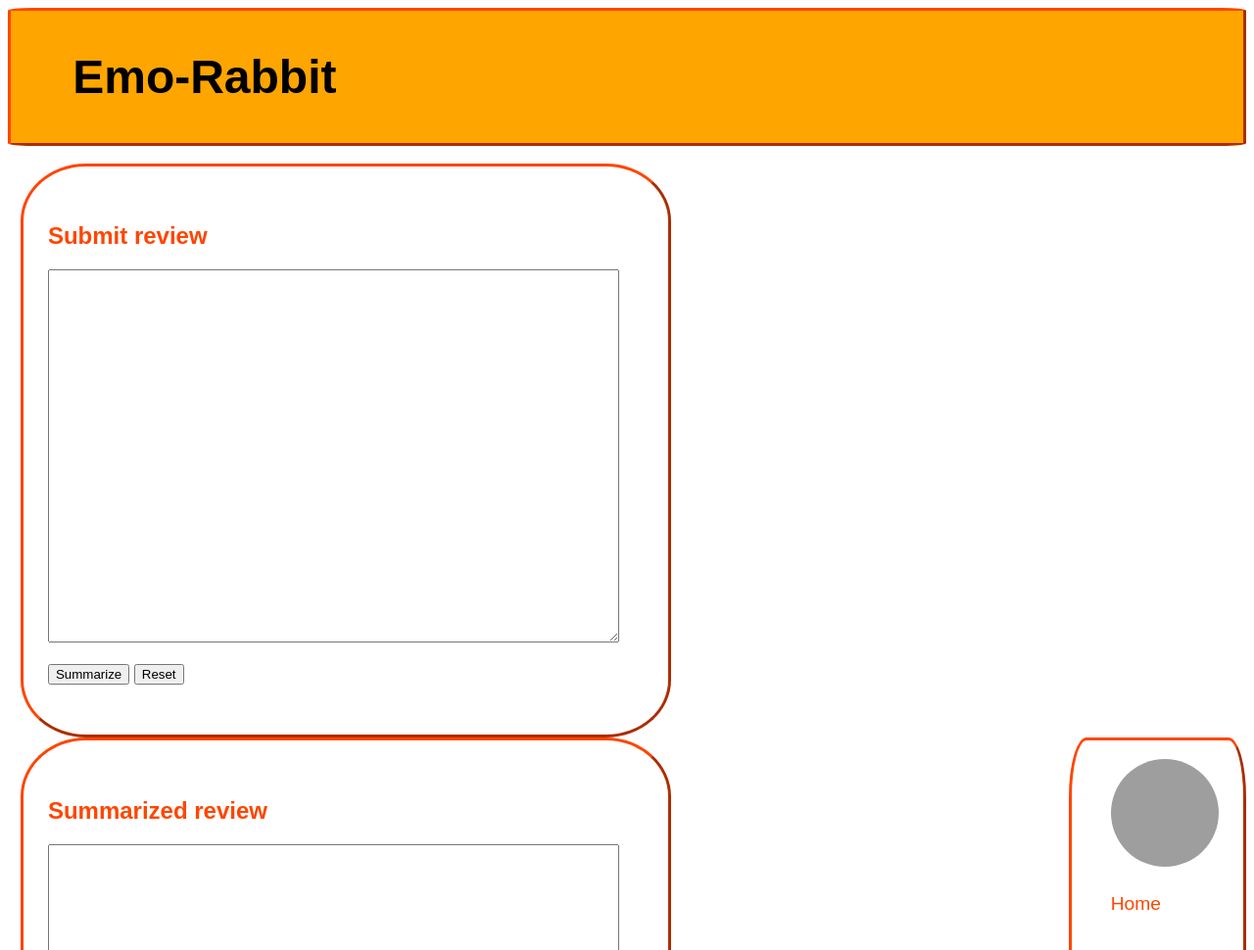
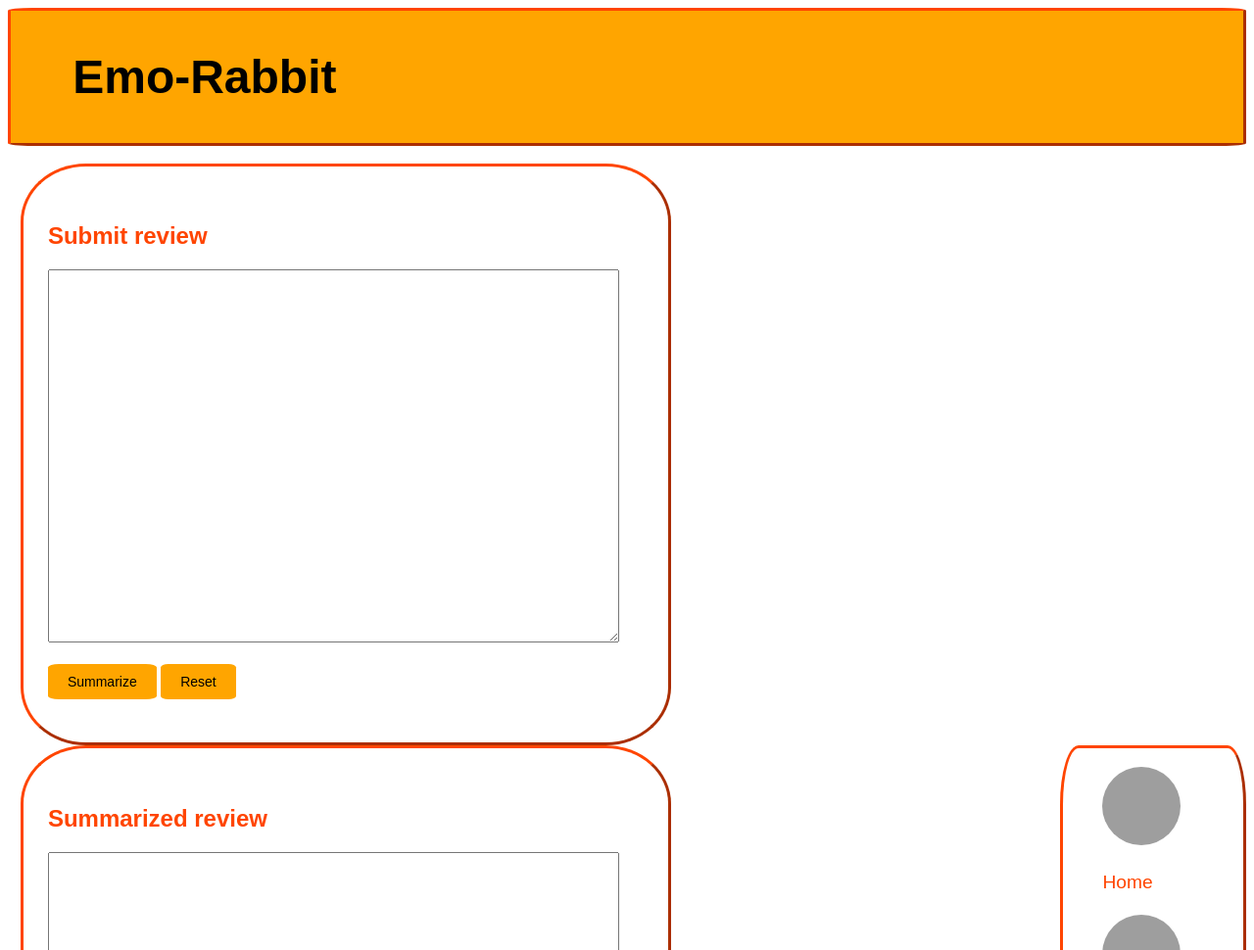
Before and after one commit to THE-HEX-CLAN/Emo-Rabbit, a Flask app: page / in a window 1280 px wide. Shown: the top 970 px of the page at 98% size. Run offline with Flask 2, Linux system fonts and the light colour scheme; parts of the project's set-up code (start-up, migrations or seed data) failed here and were passed over; some libraries are stand-ins or nearby versions; grey boxes are pictures that could not be loaded.

Commit message:
changed the css of the summarize and reset buttons and nav bar

```diff
--- a/app.py
+++ b/app.py
@@ -16,6 +16,7 @@ vectorizer = joblib.load('vectorizer.joblib')
 def home():
     return render_template('Emotion.html')
 
+
 @app.route("/",methods = ["GET","POST"])
 def Index():
     return(render_template("EmoRabbit.html"))
--- a/static/css/GUI3.css
+++ b/static/css/GUI3.css
@@ -10,6 +10,7 @@
     border-color: orangered;
     border-radius: 10%;
     margin-left: 1%;
+    height: 500px;
 
 }
 
@@ -65,3 +66,44 @@
 .icons:hover {
  transform: scale(1.5); /* (150% zoom - Note: if the zoom is too large, it will go outside of the viewport) */
 }
+
+#summarize-button{
+    background-color: orange;
+    border: none;
+    color: black;
+    padding: 10px 20px;
+    text-align: center;
+    text-decoration: none;
+    display: inline-block;
+    font-size: 14px;
+    border-radius: 10%;
+}
+
+#summarize-button {
+    transition-duration: 0.4s;
+  }
+
+  #summarize-button:hover {
+    background-color: orangered;
+    color: white;
+}
+
+#reset-button{
+    background-color: orange;
+    border: none;
+    color: black;
+    padding: 10px 20px;
+    text-align: center;
+    text-decoration: none;
+    display: inline-block;
+    font-size: 14px;
+    border-radius: 10%;
+}
+#reset-button {
+    transition-duration: 0.4s;
+  }
+
+#reset-button:hover {
+    background-color: orangered;
+    color: white;
+}
--- a/templates/EmoRabbit.html
+++ b/templates/EmoRabbit.html
@@ -35,15 +35,18 @@
             </form>
             <section class="navbar">
                 <ul>
-                    <li><img src="/static/images/home.jpg" class="icons" height="110px" width="110px" style="border-radius:50%;"></li>
+                    <li><img src="/static/images/home.jpg" class="icons" height="80px" width="80px" style="border-radius:50%;"></li>
                     <br>
                     <li>Home</li>
-                    <br><br>
-                    <li><a href="{{ url_for('Database') }}"><img src="/static/images/databse.jpg" class="icons" height="110px" width="110px" style="border-radius:50%;"></a></li>
+                    <br>
+                    <li><a href="{{ url_for('home') }}"><img src="/static/images/aboutus.jpg" class="icons" height="80px" width="80px" style="border-radius:50%;"></a></li>
+                    <br>
+                    <li>Emo-Detector</li>
+                    <li><a href="{{ url_for('SignUp') }}"><img src="/static/images/databse.jpg" class="icons" height="80px" width="80px" style="border-radius:50%;"></a></li>
                     <br>
                     <li>Database</li>
-                    <br><br>
-                    <li><a href="{{ url_for('AboutUs') }}"><img src="/static/images/aboutus.jpg" class="icons" height="110px" width="110px" style="border-radius:50%;"></a></li>
+                    <br>
+                    <li><a href="{{ url_for('AboutUs') }}"><img src="/static/images/aboutus.jpg" class="icons" height="80px" width="80px" style="border-radius:50%;"></a></li>
                     <br>
                     <li>About Us</li>
                 </ul>
```
